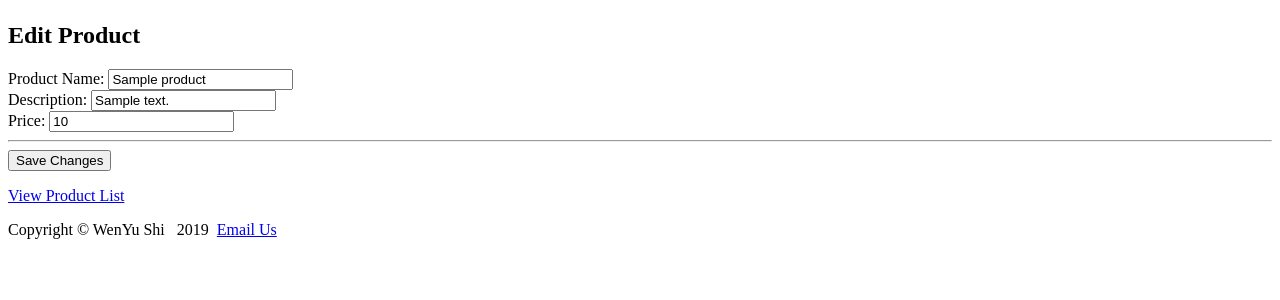
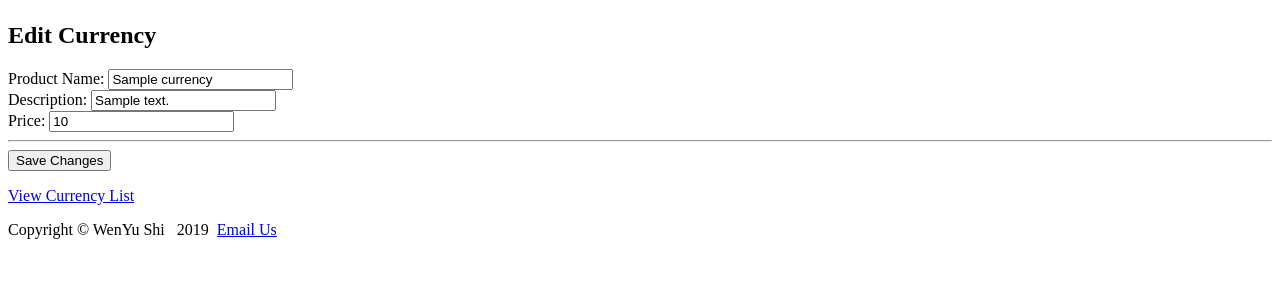
Before and after one commit to cWenyu/Currency-Exchange-System, a PHP site: template view/product_edit.php in a window 1280 px wide. Shown: the part 58-358 px from the top of the page. Run offline with PHP 8.4, Linux system fonts and the light colour scheme; the template is opened without the code that fills it: most values are stand-ins (such as "Sample title", 1, 10 or a date in 2020).

Commit message:
product_edit changed to reflect currencies

```diff
--- a/view/product_edit.php
+++ b/view/product_edit.php
@@ -1,29 +1,29 @@
 <?php include './include/header.php'; ?>
 <main>
-    <h2>Edit Product</h2>
-    <form action="index.php" method="post" id="add_product_form">
+    <h2>Edit Currency</h2>
+    <form action="index.php" method="post" id="add_currency_form">
 
-        <input type="hidden" name="action" value="update_product">
+        <input type="hidden" name="action" value="update_currency">
 
-        <input type="hidden" name="productCode" value="<?php echo $product['product_code'] ?>">
+        <input type="hidden" name="currencyCode" value="<?php echo $currency['currency_code'] ?>">
 
         <label>Product Name:</label>
-        <input type="input" name="productName" value="<?php echo $product['product_name']; ?>">
+        <input type="input" name="currencyName" value="<?php echo $currency['currency_name']; ?>">
         <br>
 
         <label>Description:</label>
-        <input type="input" name="productDescription" value="<?php echo $product['product_description']; ?>">
+        <input type="input" name="currencyDescription" value="<?php echo $currency['currency_description']; ?>">
         <br>
 
         <label>Price:</label>
-        <input type="input" name="productPrice" value="<?php echo $product['product_price']; ?>">
+        <input type="input" name="currencyPrice" value="<?php echo $currency['currency_price']; ?>">
         <br>
 
         <hr/>
         <input type="submit" value="Save Changes">
         <br>
     </form>
-    <p><a href="index.php?action=list_products">View Product List</a></p>
+    <p><a href="index.php?action=list_currencies">View Currency List</a></p>
 
 </main>
 <?php include './include/footer.php'; ?>
```
